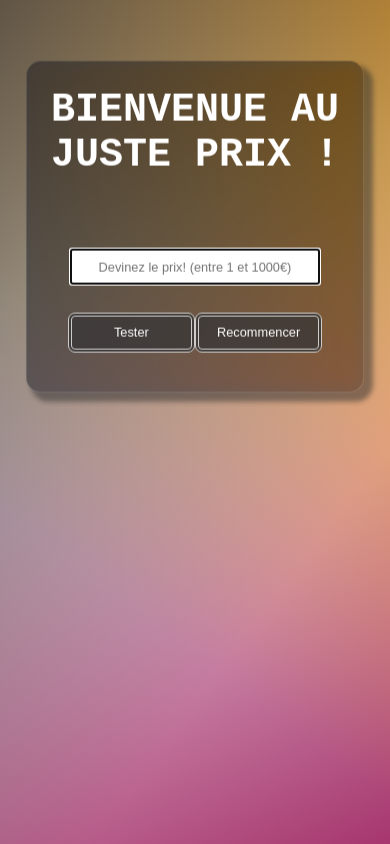
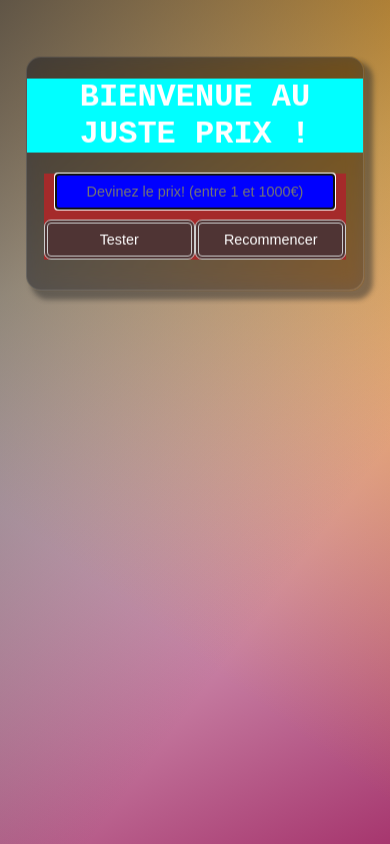
Before and after one commit to MaximeAuthie/le_juste_prix_vue.js, a Vue app: page / in a window 390 px wide. Built offline with nearby package versions, Linux system fonts and the light colour scheme.

Commit message:
Remise à plat de la feuille de style

```diff
--- a/public/style.css
+++ b/public/style.css
@@ -8,6 +8,39 @@ body {
     color : white;
 }
 
+/* LES ERREURS */
+
+.badInput {
+    border: solid red;
+}
+
+#error {
+    color: rgb(255, 0, 0);
+    font-weight: bold;
+    font-size: 1.2em;
+    font-family: 'Space Mono', monospace;
+}
+
+/* LE CONTAINER (PriceForm) */
+
+#container {
+    display: flex;
+    flex-direction: column;
+    background-color: rgba(17, 25, 40, 0.5);
+    margin-top: 25vh;
+    transform: translateY(-30%);
+    min-height: 250px;
+    width: 60%;
+    margin-left: auto;
+    margin-right: auto;
+    border-radius: 15px;
+    box-shadow: 7px 7px 5px 2px rgba(46, 45, 45, 0.5);
+    padding-bottom: 30px;
+    backdrop-filter: blur(10px) saturate(180%);
+    -webkit-backdrop-filter: blur(16px) saturate(180%);
+    border: 1px solid rgba(255, 255, 255, 0.125);
+}
+
 h1 {
     font-size: 3.5em;
     text-shadow: 15px;
@@ -15,6 +48,7 @@ h1 {
     flex: 10%;
     text-align: center;
     font-family: 'Space Mono', monospace;
+    background-color: aqua;
 }
 
 form {
@@ -26,7 +60,49 @@ form {
     margin-left: auto;
     margin-right: auto;
     text-align: center;
+    background-color: brown;
 }
+
+/* LES CLASSE D'INSTRUCTION (IndicationDiv) */
+
+#instructions {
+    width: 60%;
+    margin-left: auto;
+    margin-right: auto;
+    border-radius: 15px;
+    box-shadow: 7px 7px 5px 2px rgba(46, 45, 45, 0.5);
+    padding-left: 10px;
+    margin-top: 10px;
+    font-family: "Space Mono", monospace;
+    font-size: 1.5em;
+    text-align: center;
+    padding-top: 20px;
+    padding-bottom: 20px;
+  }
+
+.instructionMore {
+    background-color: rgba(240, 149, 2, 0.5);
+}
+
+.instructionLess {
+    background-color: rgba(144, 4, 74, 0.5);
+}
+
+.instructionSuccess {
+    background-color: rgb(40, 160, 100);
+}
+
+#price {
+    width: 70%;
+    height: 30px;
+    font-size: 1.5em;
+    margin-left: auto;
+    margin-right: auto;
+    text-align: center;
+    background-color: blue;
+}
+
+/* LES BOUTONS */
 
 button {
     display: inline-block;
@@ -70,103 +146,6 @@ button:hover:enabled span:after {
     right: 0;
 }
 
-/* LES CLASSES */
-
-.instructionMore {
-    background-color: rgba(240, 149, 2, 0.5);
-    width: 100%;
-    min-height: 50px;
-    margin-left: auto;
-    margin-right: auto;
-    border-radius: 15px;
-    box-shadow: 7px 7px 5px 2px rgba(46, 45, 45, 0.5);
-    padding-left: 10px;
-    margin-top: 10px;
-    font-family: 'Space Mono', monospace;
-    text-align: center;
-    padding-top: 17px;
-}
-
-.instructionLess {
-    background-color: rgba(144, 4, 74, 0.5);
-    width: 100%;
-    min-height: 50px;
-    margin-left: auto;
-    margin-right: auto;
-    border-radius: 15px;
-    box-shadow: 7px 7px 5px 2px rgba(46, 45, 45, 0.5);
-    padding-left: 10px;
-    margin-top: 10px;
-    font-family: 'Space Mono', monospace;
-    text-align: center;
-    padding-top: 17px;
-}
-
-.instructionSuccess {
-    background-color: rgb(40, 160, 100);
-    width: 100%;
-    min-height: 50px;
-    margin-left: auto;
-    margin-right: auto;
-    border-radius: 15px;
-    box-shadow: 7px 7px 5px 2px rgba(46, 45, 45, 0.5);
-    padding-left: 10px;
-    margin-top: 10px;
-    font-family: 'Space Mono', monospace;
-    text-align: center;
-    padding-top: 17px;
-
-}
-
-.badInput {
-    border: solid red;
-}
-
-/* LES ID */
-
-#container {
-    display: flex;
-    flex-direction: column;
-    background-color: rgba(17, 25, 40, 0.5);
-    margin-top: 25vh; /* poussé de la moitié de hauteur de viewport */
-    transform: translateY(-30%); /* tiré de la moitié de sa propre hauteur */
-    min-height: 300px;
-    width: 60%;
-    margin-left: auto;
-    margin-right: auto;
-    border-radius: 15px;
-    box-shadow: 7px 7px 5px 2px rgba(46, 45, 45, 0.5);
-    padding-bottom: 30px;
-    backdrop-filter: blur(10px) saturate(180%);
-    -webkit-backdrop-filter: blur(16px) saturate(180%);
-    border: 1px solid rgba(255, 255, 255, 0.125);
-}
-
-#instructions {
-    display: flex;
-    flex-direction: column;
-    width: 60%;
-    margin-left: auto;
-    margin-right: auto;
-    font-size: 1.5em;
-}
-
-#error {
-    color: rgb(255, 0, 0);
-    font-weight: bold;
-    font-size: 1.2em;
-    font-family: 'Space Mono', monospace;
-}
-
-#price {
-    width: 70%;
-    height: 30px;
-    font-size: 1.5em;
-    margin-left: auto;
-    margin-right: auto;
-    text-align: center;
-}
-
 #tester:hover {
     background-color: rgba(144, 4, 74, 0.8);
 }
@@ -180,77 +159,100 @@ button:hover:enabled span:after {
 }
 
 
-@media screen and (max-width:1450px) {
-
-    button {
-        width: 35%;
-    }
-    #container {
-        width: 80%;
-        min-width: none;
-    }
+@media screen and (max-width:1300px) {
     h1 {
         font-size: 3em;
-        flex: 40%;
     }
-    form {
-        flex: 60%;
+    #instructions {
+        font-size: 1.2em;
+        text-align: center;
+        padding-top: 15px;
+        padding-bottom: 15px;
     }
-
-    #instructions {
-        font-size: 1.25em;
-        width: 80%;
-    }
-
-    #container {
-        margin-top: 15vh; /* poussé de la moitié de hauteur de viewport */
-        transform: translateY(-20%); /* tiré de la moitié de sa propre hauteur */
+    button {
+        font-size: 1em;
     }
     #price {
-        width: 80%;
-        font-size: 1.3em;
+        font-size: 1.2em;
     }
 }
 
-@media screen and (max-width:600px) {
+@media screen and (max-width:1150px) {
 
-    button {
-        width: 42%;
-        font-size: 0.9em;
-    }
     h1 {
         font-size: 2.5em;
     }
+}
+
+@media screen and (max-width:950px) {
     #container {
-        width: 90%;
-        min-width: none;
+        min-height: 200px;
     }
-    #price {
-        width: 80%;
-        font-size: 1em;
-        font-size: 0.8em;
+    h1 {
+        font-size: 2em;
     }
     #instructions {
         font-size: 1em;
+        text-align: center;
+        padding-top: 15px;
+        padding-bottom: 15px;
+    }
+    button {
+        font-size: 0.9em;
+    }
+    #price {
+        font-size: 1em;
+    }
+    button:hover:enabled span {
+        padding-right: 15px;
+    }
+}
+
+@media screen and (max-width:750px) {
+    #container {
+        min-height: 200px;
+        margin-top: 15vh;
+        width: 80%;
+    }
+    h1 {
+        font-size: 2em;
+    }
+    #instructions {
+        width: 80%;
+        font-size: 1em;
+    }
+    button {
+        font-size: 0.9em;
+        width: 35%;
+    }
+    #price {
+        font-size: 1em;
+        width: 80%;
+    }
+    button:hover:enabled span {
+        padding-right: 15px;
+    }
+}
+
+@media screen and (max-width:6000px) {
+    #container {
         width: 90%;
     }
-    .instruction-less {
-        min-height: 30px;
-        padding-top: 10px;
+    h1 {
+        font-size: 2em;
     }
-    .instruction-more {
-        min-height: 30px;
-        padding-top: 10px;
+    #price {
+        font-size: 0.9em;
+        width: 90%;
     }
-    .instruction-success {
-        min-height: 30px;
-        padding-top: 10px;
+    #instructions {
+        width: 90%;
     }
-    #container {
-        margin-top: 15vh; /* poussé de la moitié de hauteur de viewport */
-        transform: translateY(-20%); /* tiré de la moitié de sa propre hauteur */
+    button {
+        font-size: 0.7;
+        width: 50%;
     }
-    button{
-        font-size: 0.8em;
+    button:hover:enabled span {
+        padding-right: 10px;
     }
 }
```
